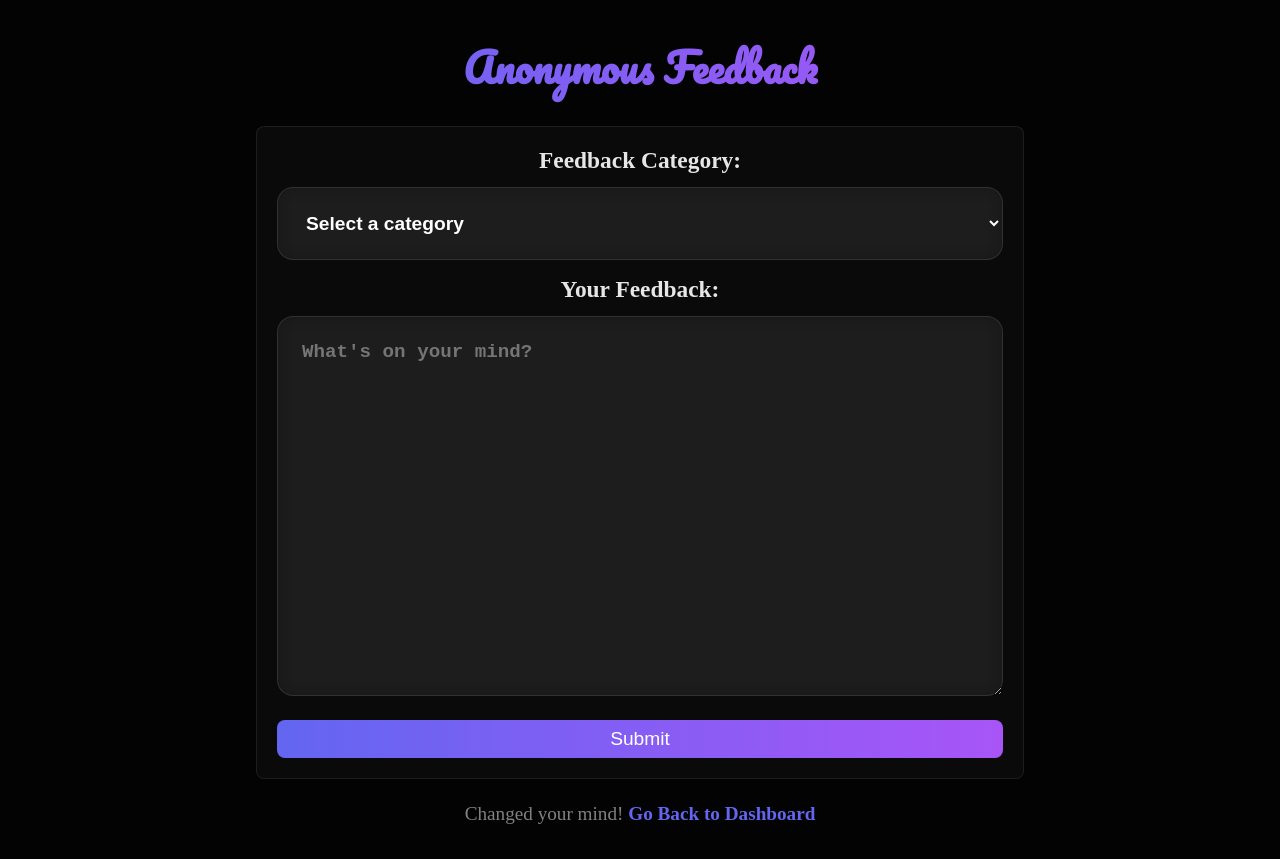
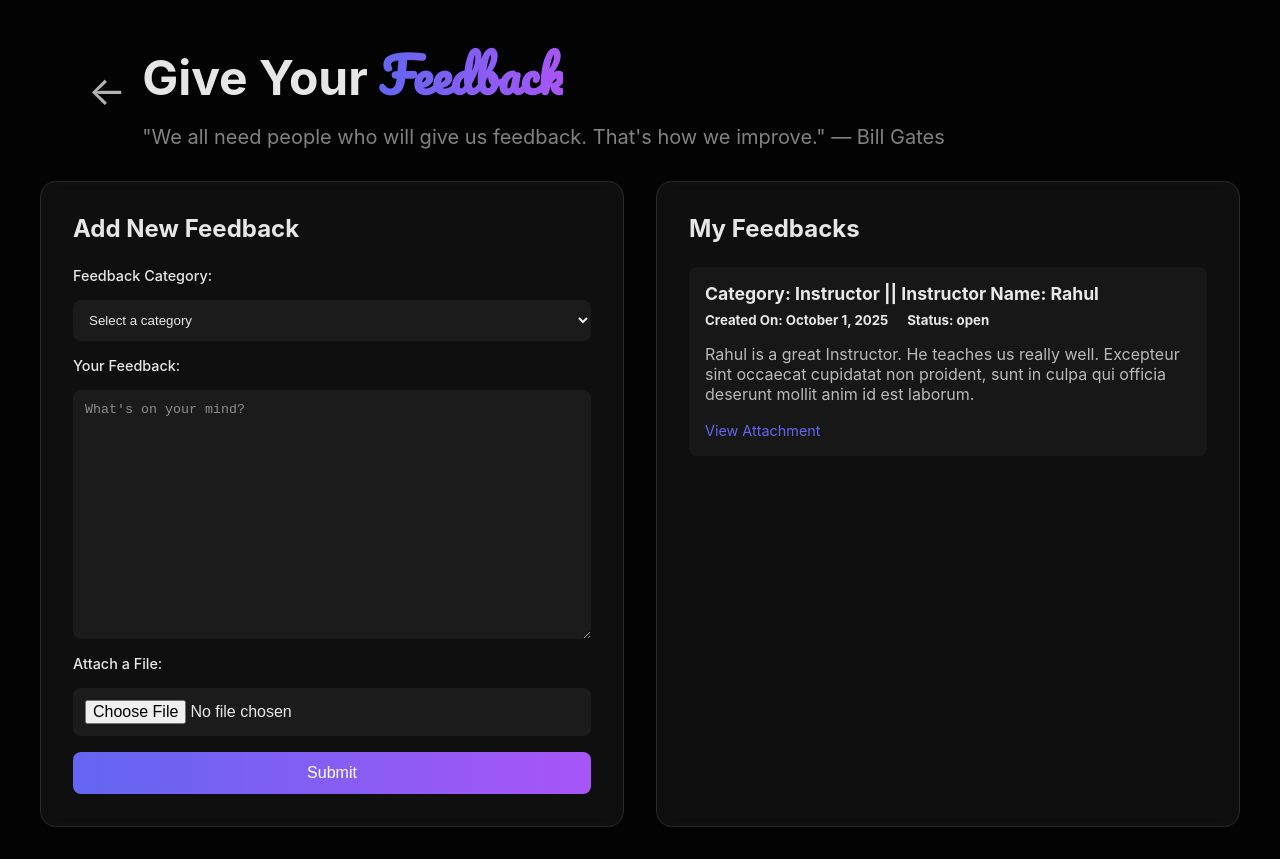
Before and after one commit to azeebneuron/soft-engg-project-jan-2025-se-Jan-31, a Vue app in the folder vue-project/: page /feedback in a window 1280 px wide. Built offline with nearby package versions, Linux system fonts and the light colour scheme; no server answers.

Commit message:
updated feedback page and imported main.css in main.js file

```diff
--- a/vue-project/src/main.js
+++ b/vue-project/src/main.js
@@ -1,6 +1,7 @@
 import { createApp } from 'vue'
 import App from './App.vue'
 import router from './router'
+import './assets/main.css'; // Import the main CSS file
 
 const app = createApp(App)
 app.use(router)
--- a/vue-project/src/views/FeedbackForm.vue
+++ b/vue-project/src/views/FeedbackForm.vue
@@ -1,53 +1,84 @@
 <template>
   <div :class="isDarkMode ? 'dark-mode' : 'light-mode'">
-    <!-- Hero Section -->
-    <div class="hero">
-      <div class="content">
-        <h2 class="title-fancy">Anonymous Feedback</h2>
-        <form @submit.prevent="submitFeedback" class="feedback-form">
+    <div class="feedbacks-container">
+      <!-- Header Section -->
+      <div class="header-content">
+        <!-- Back to Dashboard Button -->
+        <router-link to="/" class="back-arrow">
+          <span class="back-icon">&#8592;</span>
+        </router-link>
+
+        <!-- Title and Subtitle -->
+        <div class="title-section">
+          <h1 class="hero-title">
+            Give Your <span class="accent-text">Feedback</span>
+          </h1>
+          <p class="subtitle">"We all need people who will give us feedback. That's how we improve." — Bill Gates</p>
+        </div>
+      </div>
+
+    <!-- Main Content -->
+    <div class="dashboard-content">
+      <!-- Give Feedback Section -->
+      <div class="dashboard-card add-feedback-card">
+        <h2 class="card-title">Add New Feedback</h2>
+        <form @submit.prevent="submitFeedback" class="add-feedback-form">
           <div class="form-group">
-            <label for="category"><h3>Feedback Category:</h3></label>
-            <select v-model="feedback.category" id="category" required>
+            <label for="category" class="form-label">Feedback Category:</label>
+            <select v-model="newfeedback.category" class="custom-input" id="category" required >
               <option value="" disabled>Select a category</option>
               <option value="instructor">Instructor</option>
               <option value="course">Course</option>
             </select>
           </div>
-
           <!-- Conditional Input for Instructor Name -->
-          <div class="form-group" v-if="feedback.category === 'instructor'">
-            <label for="instructorName"><h3>Instructor Name:</h3></label>
-            <input
-              v-model="feedback.instructorName"
-              type="text"
-              id="instructorName"
-              required
-            />
+          <div class="form-group" v-if="newfeedback.category === 'instructor'">
+            <label for="instructorName" class="form-label">Instructor Name:</label>
+            <input v-model="newfeedback.instructorName" class="custom-input" type="text" id="instructorName" required />
+          </div>
+          <!-- Conditional Input for Course Name -->
+          <div class="form-group" v-if="newfeedback.category === 'course'">
+            <label for="courseName" class="form-label">Course Name:</label>
+            <input v-model="newfeedback.courseName" class="custom-input" type="text" id="courseName" required />
           </div>
 
-          <!-- Conditional Input for Course Name -->
-          <div class="form-group" v-if="feedback.category === 'course'">
-            <label for="courseName"><h3>Course Name:</h3></label>
-            <input
-              v-model="feedback.courseName"
-              type="text"
-              id="courseName"
-              required
-            />
+          <div class="form-group">
+            <label for="newfeedback" class="form-label">Your Feedback:</label>
+            <textarea v-model="newfeedback.content" class="custom-input" id="feedback" rows="15" cols="50" placeholder="What's on your mind?" required></textarea>
+          </div>
+          <!-- File Attachment Input -->
+          <div class="form-group">
+              <label for="attachment" class="form-label">Attach a File:</label>
+              <input type="file" class="custom-input" id="attachment" @change="handleFileUpload" />
           </div>
 
+          <button class="primary-btn" type="submit">Submit</button>
+        </form>
+      </div>
+      <!-- Feedback History Section -->
+      <div class="dashboard-card feedbacks-list-card">
+        <h2 class="card-title">My Feedbacks</h2>
+        <div v-if="feedbacks.length" class="feedback-list">
+          <div v-for="feedback in feedbacks" :key="feedback.id" class="feedback-item">
+            <div class="feedback-info">
+              <h4>Category: {{ feedback.category }} || Instructor Name: {{ feedback.instructorName }}</h4>
+              <h5>
+                <span class="created-on">Created On: {{ formatDate(feedback.date) }}&nbsp;&nbsp;&nbsp;&nbsp;&nbsp;&nbsp;</span>
+                <span class="status">Status: {{ feedback.status }}</span>
+              </h5>
+              <p>{{ feedback.content }}</p>
+              <a v-if="feedback.attachment" :href="feedback.attachment" target="_blank" rel="noopener noreferrer" class="resource-link">
+                View Attachment
+              </a>
+            </div>
 
-          <div class="form-group">
-            <label for="feedback"><h3>Your Feedback:</h3></label>
-            <textarea v-model="feedback.content" id="feedback" rows="15" cols="80" placeholder="What's on your mind?" required></textarea>
           </div>
-          <button class="action-btn" type="submit">Submit</button>
-        </form>
-        <p class="auth-switch">
-          Changed your mind!
-          <router-link to="/dashboard" class="auth-link">Go Back to Dashboard</router-link>
-        </p>
+        </div>
+        <p v-else class="no-feedbacks">You have not submitted any feedback yet. Add one on the left!</p>
       </div>
+    </div>
+
+
     </div>
   </div>
 </template>
@@ -58,12 +89,14 @@ export default {
     return {
       isDarkMode: true,
       isMobileMenuOpen: false,
-      feedback: {
+      newfeedback: {
         category: '',
         content: '',
         instructorName: '',
-        courseName: ''
-      }
+        courseName: '',
+        attachment: null, // To store the selected file
+      },
+      feedbacks: [{category: 'Instructor', content: 'Rahul is a great Instructor. He teaches us really well. Excepteur sint occaecat cupidatat non proident, sunt in culpa qui officia deserunt mollit anim id est laborum.', instructorName: 'Rahul', attachment: 'xyz.pdf', date: '10-01-2025', status: 'open'}],
     };
   },
   methods: {
@@ -73,135 +106,252 @@ export default {
     closeMobileMenu() {
       this.isMobileMenuOpen = false;
     },
+    handleFileUpload(event) {
+      const file = event.target.files[0];
+      if (file) {
+        this.newFeedback.attachment = file;
+      }
+    },
     async submitFeedback() {
       try {
-        // Prepare the feedback data based on the selected category
-        const feedbackData = {
-          category: this.feedback.category,
-          content: this.feedback.content
-        };
-
-        if (this.feedback.category === 'instructor') {
-          feedbackData.instructorName = this.feedback.instructorName;
-        } else if (this.feedback.category === 'course') {
-          feedbackData.courseName = this.feedback.courseName;
+        const formData = new FormData();
+        formData.append('category', this.newFeedback.category);
+        formData.append('content', this.newFeedback.content);
+        if (this.newFeedback.category === 'instructor') {
+          formData.append('instructorName', this.newFeedback.instructorName);
+        } else if (this.newFeedback.category === 'course') {
+          formData.append('courseName', this.newFeedback.courseName);
+        }
+        if (this.newFeedback.attachment) {
+          formData.append('attachment', this.newFeedback.attachment);
         }
 
-        // Send the feedback to the server
         const response = await fetch('/api/feedback', {
           method: 'POST',
-          headers: {
-            'Content-Type': 'application/json'
-          },
-          body: JSON.stringify(feedbackData)
+          body: formData,
         });
 
         if (response.ok) {
-          // Handle successful submission (e.g., show a thank you message)
           alert('Thank you for your feedback!');
           // Reset the form
-          this.feedback.category = '';
-          this.feedback.content = '';
-          this.feedback.instructorName = '';
-          this.feedback.courseName = '';
+          this.newFeedback = {
+            category: '',
+            content: '',
+            instructorName: '',
+            courseName: '',
+            attachment: null,
+          };
+          // Optionally, refresh the feedback list
+          this.fetchFeedbacks();
         } else {
-          // Handle server errors
           alert('There was an issue submitting your feedback. Please try again later.');
         }
       } catch (error) {
-        // Handle network errors
         alert('There was an issue submitting your feedback. Please check your internet connection and try again.');
       }
-    }
-  }
+    },
+    async fetchFeedbacks() {
+      // Fetch the list of feedbacks from the server
+      const response = await fetch('/api/feedbacks');
+      if (response.ok) {
+        this.feedbacks = await response.json();
+      }
+    },
+    formatDate(date) {
+      const options = { year: 'numeric', month: 'long', day: 'numeric' };
+      return new Date(date).toLocaleDateString(undefined, options);
+    },
+  },
+  mounted() {
+    this.fetchFeedbacks();
+  },
 };
 </script>
 
 <style scoped>
 /* Feedback Form Styles */
-.feedback-form {
-  max-width: 800px;
-  margin: 0 auto;
-  padding: 20px;
-  background: rgba(255, 255, 255, 0.03);
-  border: 1px solid rgba(255, 255, 255, 0.08);
-  border-radius: 8px;
-  backdrop-filter: blur(10px);
-  z-index: 10;
+.feedbacks-container {
+  min-height: 100vh;
+  padding: 2rem;
+  background-color: #030303;
+  background-size: cover;
+  font-family: -apple-system, BlinkMacSystemFont, 'Segoe UI', Roboto, sans-serif;
+  color: rgba(255, 255, 255, 0.9);
 }
 
-.feedback-form .form-group {
+.header-content {
   display: flex;
-    justify-content: space-between;
-    align-items: center;
-    margin-bottom: 1rem;
+  align-items: center;
+  margin-bottom: 2rem;
+  padding-left: 3.5rem; /* Add this line to align with the cards */
 }
 
-.feedback-form label {
+.back-arrow {
+  color: rgba(255, 255, 255, 0.7);
+  text-decoration: none;
   display: flex;
-  margin-bottom: 5px;
-  font-size: 20px;
+  align-items: center;
+  font-size: 2.5rem;
+  margin-right: 1rem;
+  transition: color 0.3s ease;
 }
 
-.feedback-form select,
-.feedback-form input,
-.feedback-form textarea {
-  width: 100%;
+.back-arrow:hover {
+  color: rgba(255, 255, 255, 1);
+}
+
+.back-icon {
+  margin-right: 0;
+}
+
+.title-section {
+  flex-grow: 1;
+}
+
+.hero-title {
+  font-size: clamp(2rem, 4vw, 3rem);
+  margin-bottom: 0.5rem;
+}
+
+.accent-text {
+  font-family: 'Pacifico', cursive;
+  background-image: linear-gradient(to right, rgb(99, 102, 241), rgb(168, 85, 247));
+  -webkit-background-clip: text;
+  color: transparent;
+}
+
+.subtitle {
+  font-size: clamp(1rem, 2vw, 1.25rem);
+  color: rgba(255, 255, 255, 0.5);
+}
+
+.dashboard-content {
+  display: flex;
+  gap: 2rem;
+  max-width: 1200px;
+  margin: auto;
+}
+
+.dashboard-card {
   background: rgba(255, 255, 255, 0.05);
   backdrop-filter: blur(10px);
-  padding: 1.5rem;
   border-radius: 1rem;
   border: 1px solid rgba(255, 255, 255, 0.1);
+  padding: 2rem;
+  flex: 1;
+}
+
+.card-title {
+  font-size: clamp(1.25rem, 3vw, 1.5rem);
+  color: rgba(255, 255, 255, 0.9);
+  margin-bottom: 1.5rem;
+}
+
+.add-feedback-form {
+  display: flex;
+  flex-direction: column;
+}
+
+.form-label {
+  font-size: 0.9rem;
+  color: rgba(255, 255, 255, 0.9);
+  margin-bottom: 0.5rem;
+}
+
+.custom-input, .status-select {
+  padding: 0.75rem;
+  border-radius: 0.5rem;
+  border: none;
+  background-color: rgba(255, 255, 255, 0.05);
+  color: rgba(255, 255, 255, 0.9);
+  margin-bottom: 1rem;
+}
+
+.custom-input::placeholder {
+  color: rgba(255, 255, 255, 0.5);
+}
+
+.primary-btn {
+  background-image: linear-gradient(to right, rgb(99,102,241), rgb(168,85,247));
+  color: white;
+  border-radius: 0.5rem;
+  padding: 0.75rem;
+  border: none;
+  cursor: pointer;
+  font-size: 1rem;
+  transition: opacity 0.3s ease;
+}
+
+.primary-btn:hover {
+  opacity: 0.9;
+}
+
+.feedback-list {
+  display: flex;
+  flex-direction: column;
+  gap: 1rem;
+}
+
+.feedback-item {
+  display: flex;
+  justify-content: space-between;
+  align-items: center;
+  padding: 1rem;
+  background: rgba(255, 255, 255, 0.03);
+  border-radius: 0.5rem;
+}
+
+.feedback-info h4 {
+  margin: 0 0 0.5rem 0;
+  font-size: 1.1rem;
+}
+
+.feedback-info p {
+  margin: 1rem 0 1rem 0;
+  color: rgba(255, 255, 255, 0.7);
+}
+
+.resource-link {
+  color: rgb(99, 102, 241);
+  text-decoration: none;
+  font-size: 0.9rem;
+}
+
+.feedback-date {
   font-weight: bold;
-  font-size: 1.2rem;
-  color: white;
 }
-.title-fancy {
-    font-family: 'Pacifico', cursive;
-    background: linear-gradient(to right, rgb(99, 102, 241), rgb(168, 85, 247));
-    -webkit-background-clip: text;
-    color: transparent;
-    font-size: clamp(1.5rem, 4vw, 2.5rem);
-    margin-bottom: 0.5rem;
+
+.feedback-status {
+  min-width: 120px;
+  text-align: right;
+}
+
+.no-feedbacks {
+  text-align: center;
+  color: rgba(255, 255, 255, 0.5);
+}
+
+@media (max-width: 768px) {
+  .feedbacks-container {
+    padding: 1rem;
   }
 
-.action-btn {
-  width: 100%;
-  margin-top: 0.5rem;
-  padding: 0.5rem 1rem;
-  background: linear-gradient(to right, rgb(99, 102, 241), rgb(168, 85, 247));
-  border: none;
-  border-radius: 0.5rem;
-  color: white;
-  cursor: pointer;
-  font-size: 1.2rem;
-}
-.auth-switch {
-  text-align: center;
-  margin-top: 1.5rem;
-  font-size: 1.2rem;
-  color: var(--text-secondary-dark);
-}
+  .dashboard-content {
+    flex-direction: column;
+  }
 
-.auth-link {
-  color: rgb(99, 102, 241);
-  text-decoration: none;
-  font-weight: 800;
-}
+  .dashboard-card {
+    padding: 1.5rem;
+  }
 
-.auth-link:hover {
-  text-decoration: underline;
-}
+  .header-content {
+    flex-direction: column;
+    align-items: flex-start;
+  }
 
+  .custom-file-input {
+    display: none;
+  }
 
-.light-mode .feedback-form {
-  background: rgba(255, 255, 255, 0.9);
-  border: 1px solid rgba(0, 0, 0, 0.1);
-}
-
-.light-mode .feedback-form select,
-.light-mode .feedback-form textarea {
-  background: var(--bg-dark);
-  color: var(--text-dark);
 }
 </style>
```
